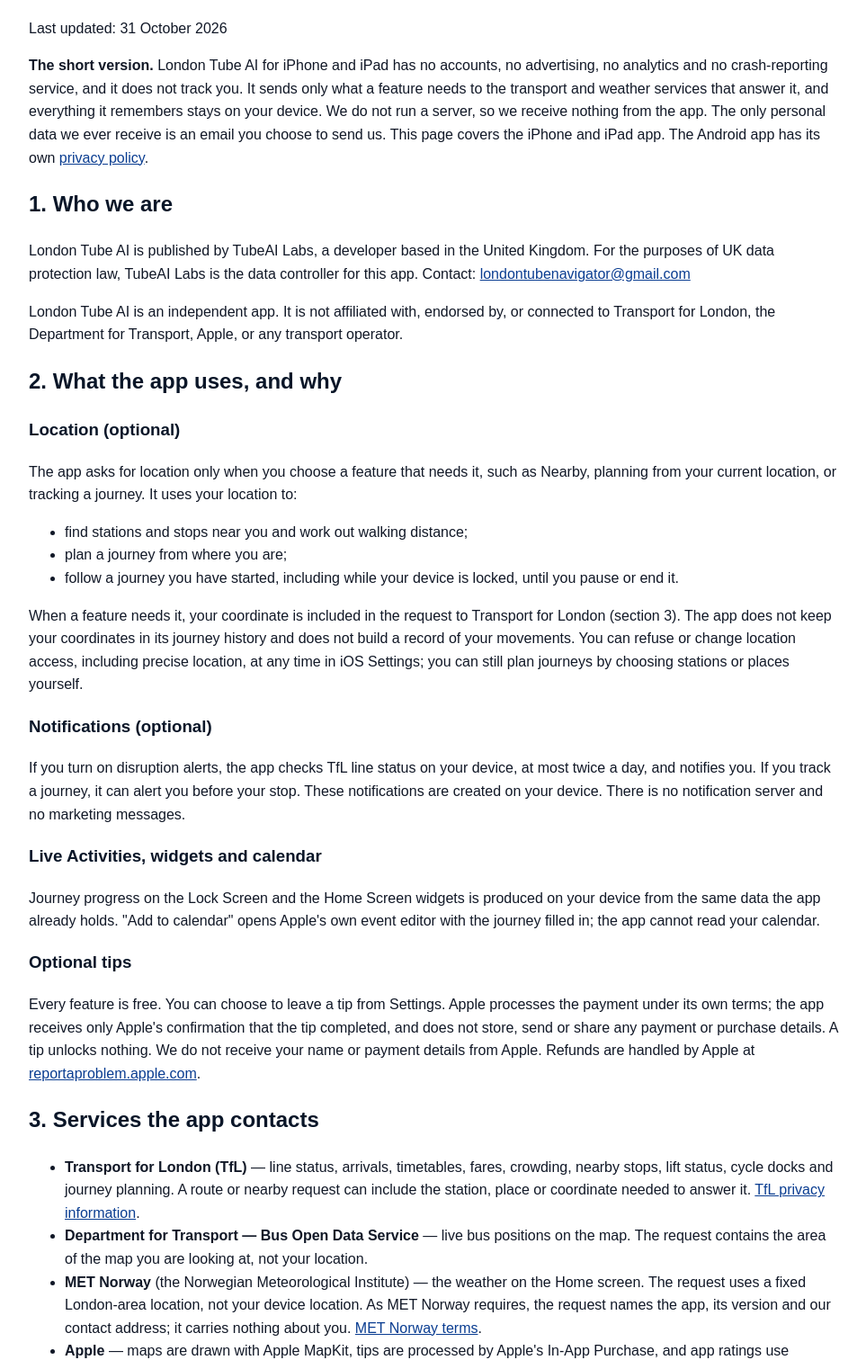
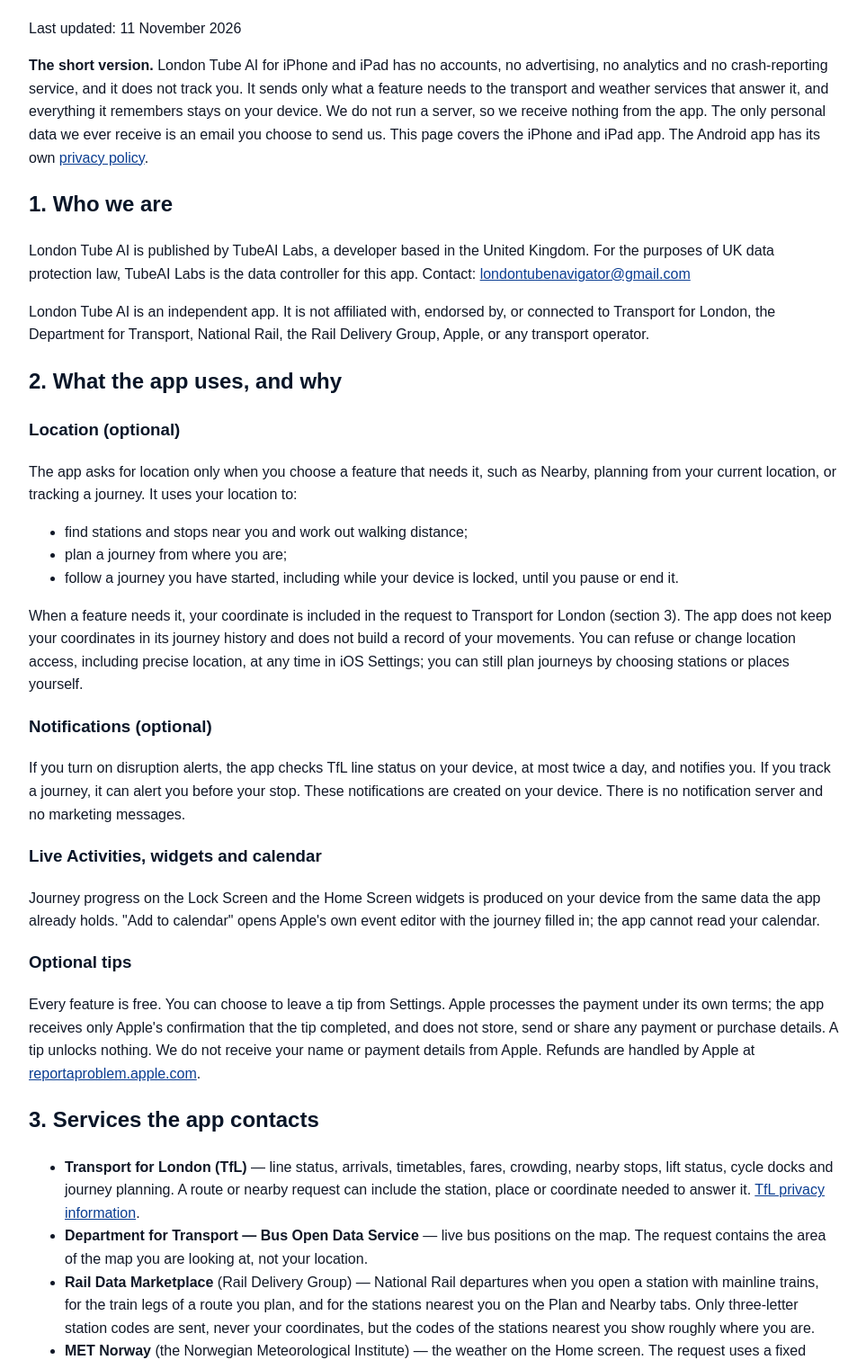
Before and after one commit to sarwarMawais/ai-tube-navigator-links, a plain HTML site: page privacy-ios.html in a window 1280 px wide. Shown: the part 94-1606 px from the top of the page at 90% size, without its empty margins (158-1121 px from the left). Drawn offline with Linux system fonts and the light colour scheme.

Commit message:
iPhone privacy policy and terms name National Rail (Rail Data Marketplace)
The iOS app has fetched National Rail departures from api1.raildata.org.uk since
7 Nov 2026 (three-letter station codes only); the in-app Privacy overview said so,
the hosted policy did not.

Co-Authored-By: Claude Opus 5.5 <noreply@anthropic.com>

```diff
--- a/privacy-ios.html
+++ b/privacy-ios.html
@@ -28,10 +28,12 @@
     (London-area coordinate only), Apple MapKit and StoreKit; no third-party SDKs; PrivacyInfo.xcprivacy
     declares no collected data and no tracking; "Report a problem" opens Mail addressed to the support address
     with the app version and, from a journey, the journey's legs. Re-check against the code before every release.
+  11 Nov 2026: added Rail Data Marketplace (api1.raildata.org.uk, National Rail departures, built 7 Nov; three-letter
+  station codes only), matching the in-app Privacy overview dated 7 Nov.
   -->
   <h1>Privacy Policy — London Tube AI for iPhone and iPad</h1>
 
-  <p>Last updated: 31 October 2026</p>
+  <p>Last updated: 11 November 2026</p>
 
   <p>
     <strong>The short version.</strong> London Tube AI for iPhone and iPad has no accounts, no advertising, no analytics and no crash-reporting service, and it does not track you.
@@ -47,7 +49,7 @@
     Contact: <a href="mailto:londontubenavigator@gmail.com">londontubenavigator@gmail.com</a>
   </p>
   <p>
-    London Tube AI is an independent app. It is not affiliated with, endorsed by, or connected to Transport for London, the Department for Transport, Apple, or any transport operator.
+    London Tube AI is an independent app. It is not affiliated with, endorsed by, or connected to Transport for London, the Department for Transport, National Rail, the Rail Delivery Group, Apple, or any transport operator.
   </p>
 
   <h2>2. What the app uses, and why</h2>
@@ -95,6 +97,10 @@
     </li>
     <li>
       <strong>Department for Transport — Bus Open Data Service</strong> — live bus positions on the map. The request contains the area of the map you are looking at, not your location.
+    </li>
+    <li>
+      <strong>Rail Data Marketplace</strong> (Rail Delivery Group) — National Rail departures when you open a station with mainline trains, for the train legs of a route you plan, and for the stations nearest you on the Plan and Nearby tabs.
+      Only three-letter station codes are sent, never your coordinates, but the codes of the stations nearest you show roughly where you are.
     </li>
     <li>
       <strong>MET Norway</strong> (the Norwegian Meteorological Institute) — the weather on the Home screen. The request uses a fixed London-area location, not your device location.
```
Also changed, not shown: terms.html (+2 -2 lines).
